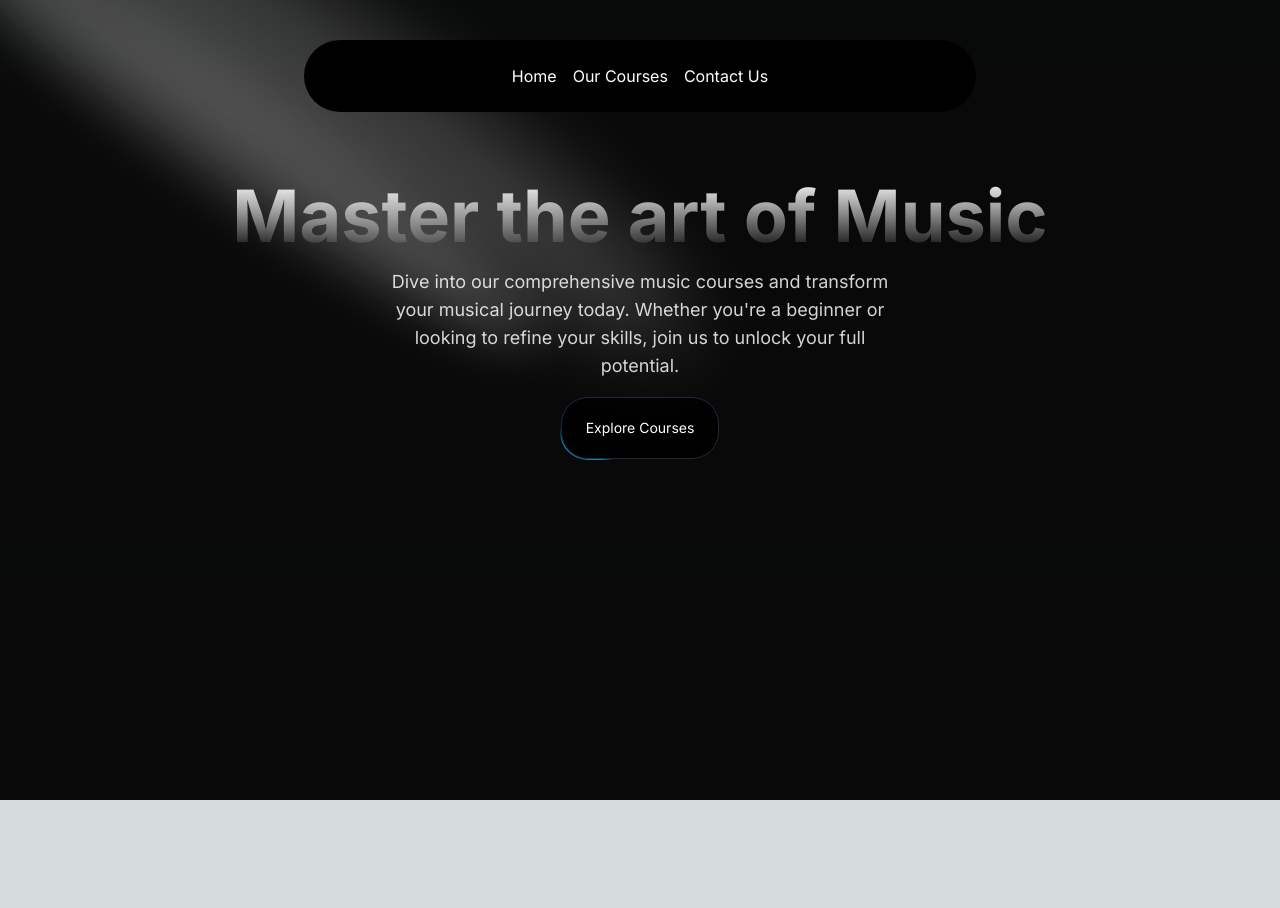
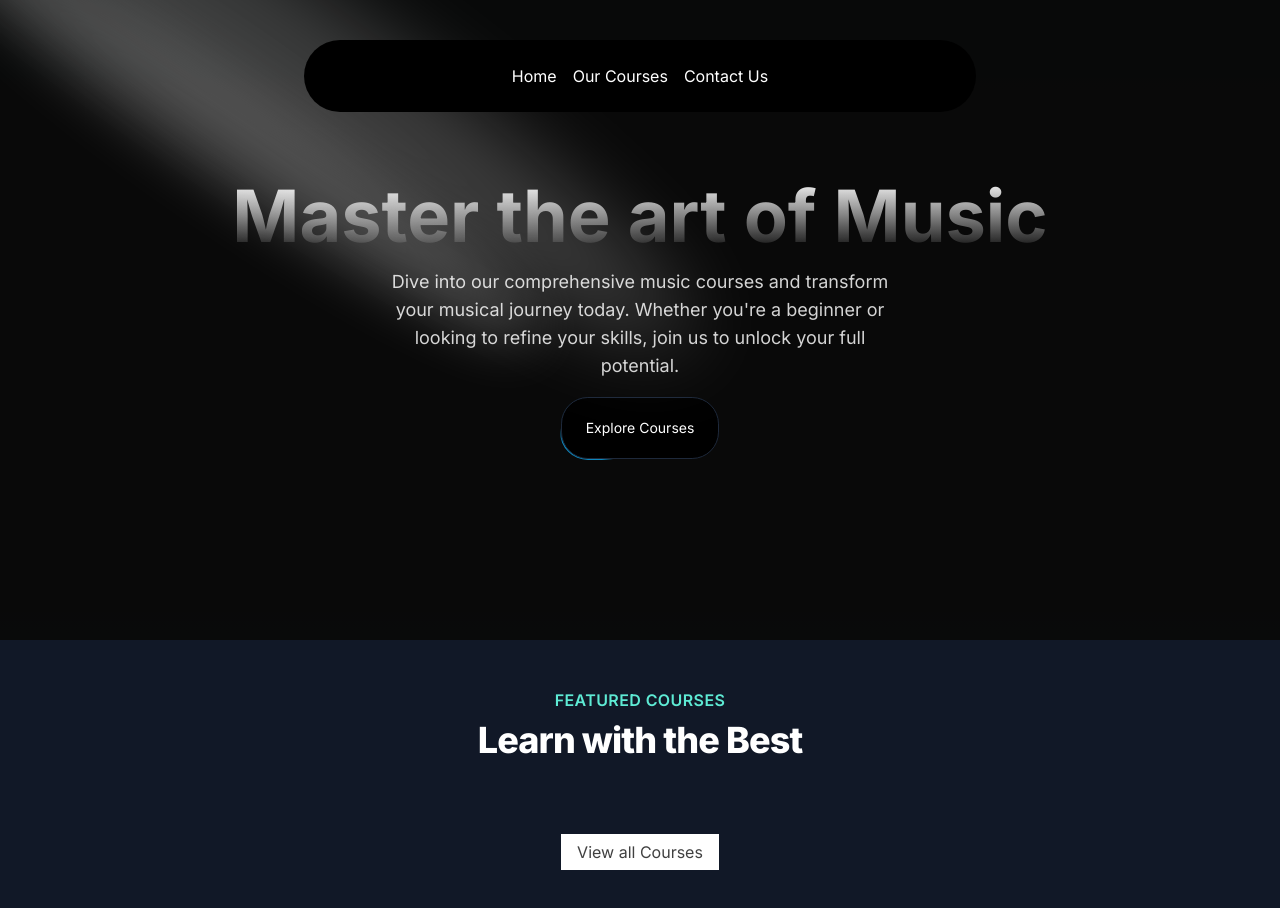
Before and after one commit to Pranay50x/MusicProject, a Next.js app in the folder musicnextjs/: page / in a window 1280 px wide. Shown: the top 908 px of the page. Before the commit the page ends 800 px from the top, so only its background shows below. Built offline with nearby package versions, Linux system fonts and the light colour scheme.

Commit message:
adding the courses

```diff
--- a/musicnextjs/src/app/page.tsx
+++ b/musicnextjs/src/app/page.tsx
@@ -1,5 +1,6 @@
 /* eslint-disable react/no-unescaped-entities */
 
+import FeaturedSection from "@/components/FeaturedSection";
 import HeroSection from "@/components/HeroSection";
 
 export default function Home() {
@@ -8,6 +9,7 @@ export default function Home() {
     bg-grid-white/[0.02]">
 
     <HeroSection/>
+    <FeaturedSection/>
     </main>
   );
 }
--- /dev/null
+++ b/musicnextjs/src/components/FeaturedSection.tsx
@@ -0,0 +1,25 @@
+import React from 'react'
+import content from '../data/music_courses.json'
+import Link from 'next/link'
+
+function FeaturedSection() {
+  return (
+    <div className='py-12 bg-gray-900'>
+       <div className='text-center'>
+            <h2 className='text-base font-semibold text-teal-300 tracking-wide uppercase'>Featured Courses</h2>
+            <p className='mt-2 text-3xl leading-8 font-extrabold tracking-tight text-white sm:text-4xl'>Learn with the Best</p>
+       </div>
+       <div>
+
+       </div>
+       <div className='mt-20 text-center'>
+                <Link href={'/courses'}
+                 className='px-4 py-2 rounded-border border-neutral-600 text-neutral-700 bg-white hover:bg-grey-100 transition duration-200  '>
+                    View all Courses
+                </Link>
+       </div>
+    </div>
+  )
+}
+
+export default FeaturedSection
--- a/musicnextjs/src/components/HeroSection.tsx
+++ b/musicnextjs/src/components/HeroSection.tsx
@@ -1,7 +1,7 @@
 /* eslint-disable react/no-unescaped-entities */
 import Link from 'next/link'
 import React from 'react'
-import { Spotlight } from './ui/spotlight'
+import { Spotlight } from './ui/Spotlight'
 import { Button } from './ui/moving-border'
 
 function HeroSection() {
```
